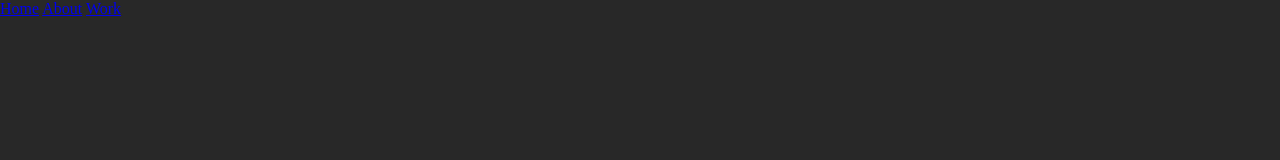
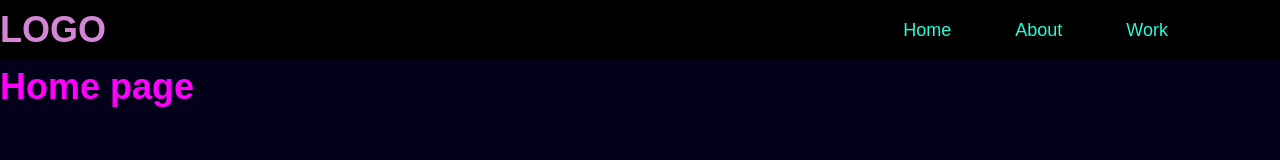
Before and after one commit to robonexx/spa, a website with bundled scripts: page frontend/index.html in a window 1280 px wide. Built offline with nearby package versions, Linux system fonts and the light colour scheme.

Commit message:
added css, pages, functions, regex etc, now working

```diff
--- a/frontend/css/main.css
+++ /dev/null
@@ -1,12 +0,0 @@
-* {
-    margin: 0;
-    padding: 0;
-    box-sizing: border-box;
-}
-
-body {
-    width: 100vw;
-    min-height: 100vh;
-    background: #282828;
-    color: antiquewhite;
-}
--- a/frontend/index.html
+++ b/frontend/index.html
@@ -4,16 +4,21 @@
     <meta charset="UTF-8">
     <meta http-equiv="X-UA-Compatible" content="IE=edge">
     <meta name="viewport" content="width=device-width, initial-scale=1.0">
-    <link rel="stylesheet" href="css/main.css">
+    <link rel="stylesheet" href="static/css/main.css">
     <title>SPA</title>
 </head>
 <body>
-    <nav class="nav">
-        <a href="/" class="nav_link">Home</a>
-        <a href="/about" class="nav_link">About</a>
-        <a href="/work" class="nav_link">Work</a>
-
-    </nav>
+    <header>
+        <div id="logo">
+            <h1>LOGO</h1>
+        </div>
+        <nav class="nav">
+            <a href="/" class="nav_link" data-link>Home</a>
+            <a href="/about" class="nav_link" data-link>About</a>
+            <a href="/work" class="nav_link" data-link>Work</a>
+        </nav>
+    </header>
+    <div id="app"></div>
 
 
     <script type="module" src="static/js/app.js"></script>
--- /dev/null
+++ b/frontend/static/css/aboutpage.css
@@ -0,0 +1,16 @@
+#about {
+    box-sizing: border-box;
+    padding: 0;
+    margin: 0;
+    width: 100vw;
+    height: 100vh;
+    background: #eeeeee;
+    color: rgb(17, 14, 14);
+
+}
+
+#about > h1 {
+    color: rgb(15, 43, 4);
+    font-size: 20px;
+    padding: 2rem 4rem;
+}
--- /dev/null
+++ b/frontend/static/css/homepage.css
@@ -0,0 +1,11 @@
+#homepage {
+    width: 100vw;
+    height: 100vh;
+    background-color: rgb(2, 1, 25);
+    color: white;
+
+}
+
+#homepage > h1 {
+    color: magenta;
+}
--- /dev/null
+++ b/frontend/static/css/main.css
@@ -0,0 +1,78 @@
+@import url(./homepage.css);
+@import url(./aboutpage.css);
+
+
+* {
+    padding: 0;
+    margin: 0;
+    box-sizing: border-box;
+}
+body {
+    --nav-height: 60px;
+    margin: 0;
+    font-family: 'Quicksand', sans-serif;
+    font-size: 18px;
+}
+
+#app {
+    padding: inherit;
+    margin: inherit;
+    line-height: 1.5;
+    font-weight: 400;
+}
+
+header {
+    display: flex;
+    align-items: center;
+    width: 100vw;
+    height: var(--nav-height);
+    background: #000000;
+}
+
+header > #logo {
+    width: 50%;
+    background-color: transparent;
+
+}
+
+header  > #logo > h1 {
+    color: rgb(210, 134, 212);
+}
+
+.nav {
+    position: fixed;
+    top: 0;
+    left: auto;
+    right: 0;
+    height: var(--nav-height);
+    width: 50%;
+    background: #000000;
+    display: flex;
+    justify-content: flex-end;
+    padding-right: 5rem;
+
+}
+
+.nav_link {
+    display: flex;
+    align-items: center;
+    padding: 0px 2rem;
+    height: var(--nav-height);
+    text-decoration: none;
+    color: #eeeeee;
+    font-weight: 500;
+    transition: all 0.3s ease-in;
+}
+
+.nav_link:hover {
+    color: black;
+    background: #eeeeee;
+    border-bottom-left-radius: 50%;
+    border-bottom-right-radius: 50%;
+}
+
+
+
+.nav_link {
+    color: #27fcd5;
+}
--- a/frontend/static/js/app.js
+++ b/frontend/static/js/app.js
@@ -1,44 +1,70 @@
-console.log('js file is attatched');
+import Home from './pages/Home.js';
+import About from './pages/About.js';
+import Work from './pages/Work.js';
+import Projects from './pages/Projects.js';
 
-const navigate = (url) => {
+const pathToRegex = (path) =>
+  new RegExp('^' + path.replace(/\//g, '\\/').replace(/:\w+/g, '(.+)') + '$');
+
+const getParams = (match) => {
+  const values = match.result.slice(1);
+  const keys = Array.from(match.route.path.matchAll(/:(\w+)/g)).map(
+    (result) => result[1]
+  );
+
+  return Object.fromEntries(
+    keys.map((key, i) => {
+      return [key, values[i]];
+    })
+  );
+};
+
+const navigateTo = (url) => {
   history.pushState(null, null, url);
   router();
 };
+
 const router = async () => {
   const routes = [
-    { path: '/404', view: () => console.log('Error 404, page not found') },
-    { path: '/', view: () => console.log('viewing home page') },
-    { path: '/about', view: () => console.log('viewing about page') },
-    { path: '/work', view: () => console.log('viewing work page') },
+    { path: '/', view: Home },
+    { path: '/about', view: About },
+    { path: '/work', view: Work },
+    { path: '/work/:id', view: Projects },
   ];
 
-  // check each route for match
-  const matches = routes.map((route) => {
+  // Test each route for potential match
+  const potentialMatches = routes.map((route) => {
     return {
       route: route,
-      isMatch: location.pathname === route.path,
+      result: location.pathname.match(pathToRegex(route.path)),
     };
   });
 
-  let match = matches.find((potentialMatch) => potentialMatch.isMatch);
+  let match = potentialMatches.find(
+    (potentialMatch) => potentialMatch.result !== null
+  );
 
   if (!match) {
     match = {
       route: routes[0],
-      isMatch: true,
+      result: [location.pathname],
     };
   }
-  console.log(match.route.view());
+
+  const view = new match.route.view(getParams(match));
+
+  document.querySelector('#app').innerHTML = await view.getHtml();
 };
 
-window.onpopstate = router;
+window.addEventListener('popstate', router);
+
 document.addEventListener('DOMContentLoaded', () => {
-  // preventing a page refresh
   document.body.addEventListener('click', (e) => {
-    if (e.target.matches('.nav_link')) {
+    if (e.target.matches('[data-link]')) {
       e.preventDefault();
-      navigate(e.target.href);
+      navigateTo(e.target.href);
     }
   });
+
   router();
 });
--- /dev/null
+++ b/frontend/static/js/pages/About.js
@@ -0,0 +1,17 @@
+import AbstractPage from './AbstractPage.js';
+
+export default class extends AbstractPage {
+  constructor(params) {
+    super(params);
+    this.setTitle('About');
+  }
+
+  async getHtml() {
+    return `
+        <div id="about">
+            <h1>About</h1>
+            <p>About Me</p>
+        </div>
+        `;
+  }
+}
--- /dev/null
+++ b/frontend/static/js/pages/AbstractPage.js
@@ -0,0 +1,13 @@
+export default class {
+  constructor(params) {
+    this.params = params;
+  }
+
+  setTitle(title) {
+    document.title = title;
+  }
+
+  async getHtml() {
+    return '';
+  }
+}
--- /dev/null
+++ b/frontend/static/js/pages/Home.js
@@ -0,0 +1,16 @@
+import AbstractPage from './AbstractPage.js';
+
+export default class extends AbstractPage {
+  constructor(params) {
+    super(params);
+
+    this.setTitle('Home');
+  }
+  async getHtml() {
+    return `
+        <div id="homepage">
+        <h1>Home page</h1>
+        </div>
+        `;
+  }
+}
--- /dev/null
+++ b/frontend/static/js/pages/Projects.js
@@ -0,0 +1,16 @@
+import AbstractPage from './AbstractPage.js';
+
+export default class extends AbstractPage {
+  constructor(params) {
+    super(params);
+    this.projectId = params.id;
+    this.setTitle('Project');
+  }
+
+  async getHtml() {
+    return `
+            <h1>Project</h1>
+            <p>Project page, checking my Project #${this.projectId}.</p>
+        `;
+  }
+}
--- /dev/null
+++ b/frontend/static/js/pages/Work.js
@@ -0,0 +1,15 @@
+import AbstractPage from "./AbstractPage.js";
+
+export default class extends AbstractPage {
+    constructor(params) {
+        super(params);
+        this.setTitle("Work");
+    }
+
+    async getHtml() {
+        return `
+            <h1>My Work</h1>
+            <p>You are viewing the projects!</p>
+        `;
+    }
+}
```
